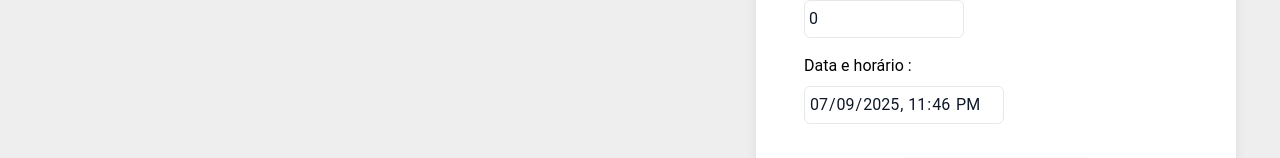
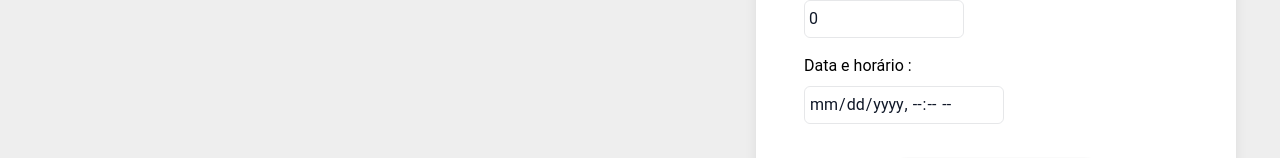
Before and after one commit to YanFelipy/ytasks-app, a React (Vite) app: page /create in a window 1280 px wide. Both pictures are taken after a click on the button "Criar uma nova tarefa". Shown: the part 383-541 px from the top of the page. Built offline with nearby package versions, Linux system fonts and the light colour scheme.

Commit message:
Converting input dates

```diff
--- a/src/components/TaskForm.tsx
+++ b/src/components/TaskForm.tsx
@@ -18,14 +18,15 @@ interface Props {
 
 const TaskForm = ({ btnText, taskList, setTaskList }: Props) => {
 
+
 const {toogleCreateTasks } = useToogle()
 
-  //states
-  const [id, setId] = useState<number>(0);
-  const [error, setError] = useState<string>("");
-  const [nameTask, setNameTask] = useState<string>("");
-  const [difficulty, setDifficulty] = useState<number>(0);
-  const [date, setDate] = useState<Date>(new Date());
+//states
+const [id, setId] = useState<number>(0);
+const [error, setError] = useState<string>("");
+const [nameTask, setNameTask] = useState<string>("");
+const [difficulty, setDifficulty] = useState<number>(0);
+const [date, setDate] = useState<string>("");
 
 
   const formatDate = new Intl.DateTimeFormat("pt-BR", {
@@ -36,21 +37,29 @@ const {toogleCreateTasks } = useToogle()
 
   const now = formatDate.format(new Date());
 
+
   //events
   const onInputChange = (e: ChangeEvent<HTMLInputElement>) => {
+
     if (e.target.name == "nameTask") {
       setNameTask(e.target.value);
     } else if (e.target.name == "difficulty") {
       setDifficulty(e.target.valueAsNumber);
     } else {
-      setDate(new Date(e.target.value));
+
+      setDate( e.target.value
+      )
     }
   };
 
+
+  //SUBMITING FORM
   const submitCreateTask = (e: FormEvent<HTMLFormElement>) => {
     e.preventDefault();
 
-    const selectedDate = formatDate.format(date);
+    const dateObject = new Date(date)
+    const selectedDate = formatDate.format(dateObject);
+    console.log(selectedDate)
 
     if (selectedDate < now) {
       console.log("Data menor que a de hoje");
@@ -65,7 +74,7 @@ const {toogleCreateTasks } = useToogle()
 
     setNameTask("")
     setDifficulty(0)
-    setDate(new Date())
+    setDate("")
 
 
     toogleCreateTasks()
@@ -110,7 +119,7 @@ const {toogleCreateTasks } = useToogle()
         <label className="flex flex-col items-start w-60">
           <span className="mb-2">Data e horário :</span>
           <input
-            value={date.toISOString().slice(0, 16)}
+            value={date}
             name="date"
             onChange={onInputChange}
             className="block min-w-0 rounded-md grow border border-gray-900/10  py-1.5  pl-1 text-base text-gray-900 placeholder:text-gray-400 placeholder:text-gray-400  w-50 "
--- a/src/components/TaskList.tsx
+++ b/src/components/TaskList.tsx
@@ -8,7 +8,7 @@ import { useEffect } from "react";
 
 interface Props {
   textCard : string,
-  dateTask : Date,
+  dateTask : string,
   taskDifficulty : number,
  taskId : number;
 
@@ -18,20 +18,16 @@ const TaskList = ({textCard, dateTask, taskDifficulty, taskId } : Props) => {
 const {ToogleMore } = useToogle()
 const {setDifficulty} = useSetDifficulty()
 const {ChangeColor} = useChangeColors()
+
 const difficultyLevel = setDifficulty(taskDifficulty, taskId)
 
+  //changing colors of notes
 useEffect(()=>{
-
 
   if (taskId){
      ChangeColor(taskId)}
 
-// eslint-disable-next-line react-hooks/exhaustive-deps
 },[])
-
-
-  //changing colors of notes
-
 
   //formating actually date to pt-br
  const formatDate = new Intl.DateTimeFormat("pt-BR", {
@@ -39,16 +35,8 @@ useEffect(()=>{
     timeStyle: "short",
     timeZone: "America/Sao_Paulo",
   });
-
-  const formatedDate = formatDate.format(dateTask).toString()
-console.log(formatedDate)
-
-//show more details of tasks
-
-
-
-
-
+    const dateObject = new Date(dateTask)
+  const formatedDate = formatDate.format(dateObject).toString()
 
 
 
--- a/src/interfaces/ITask.ts
+++ b/src/interfaces/ITask.ts
@@ -2,6 +2,6 @@ export interface ITask {
 id : number,
 nameTask : string,
 difficulty : number,
-date : Date
+date : string
 
 }
--- a/src/pages/Create/Create.tsx
+++ b/src/pages/Create/Create.tsx
@@ -56,7 +56,7 @@ console.log(taskList)
 <div id="lists" className=" flex  gap-1">
 
 <div className="box-tasks-form w-2xl flex items-center  min-h-120 flex-col">
-          <div className="tasks rounded-xl shadow-lg w-120 flex flex-col justify-center items-center  min-h 4 bg-white">
+          <div className="tasks rounded-xl shadow-lg w-120 flex flex-col justify-center mb-30 items-center  min-h 4 bg-white">
              <h1 className="text-black text-2xl p-2 my-2" >Lista de tarefas</h1>
 
 {taskList.length == 0 ? (
```
